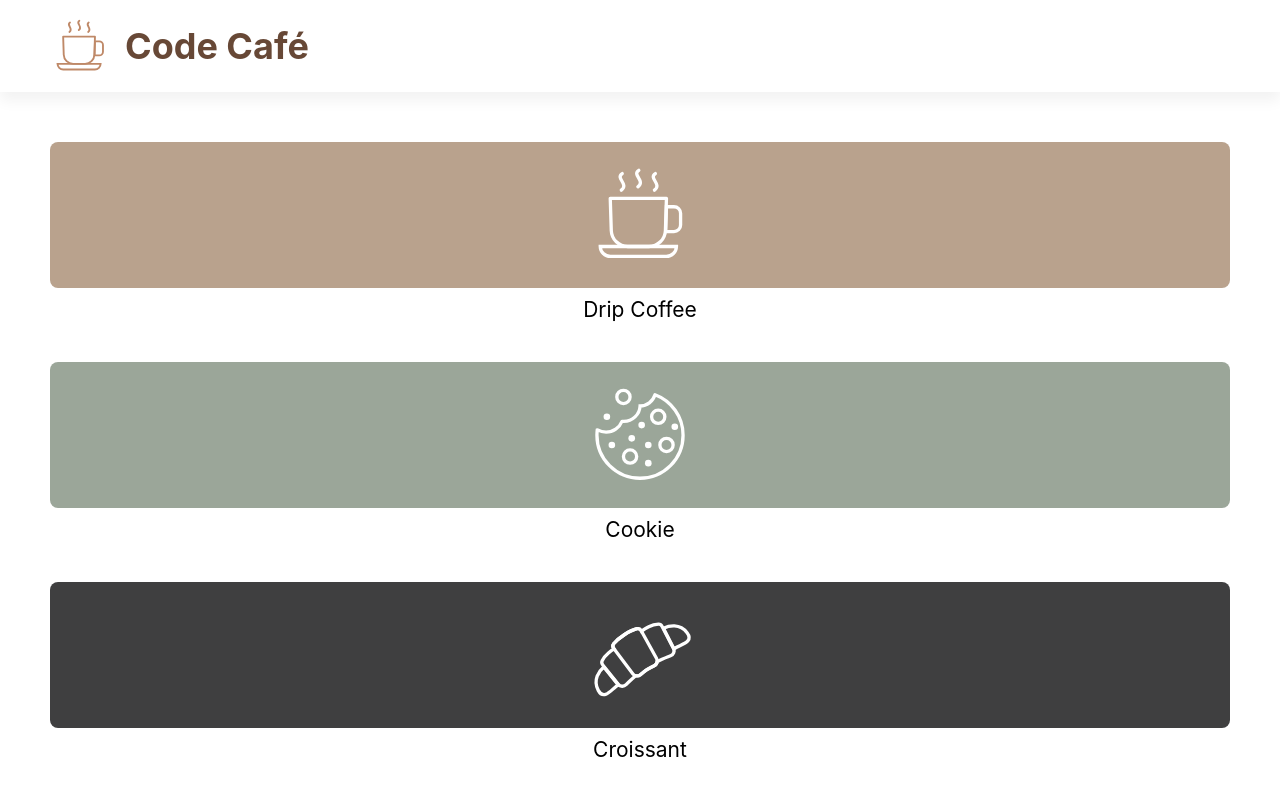
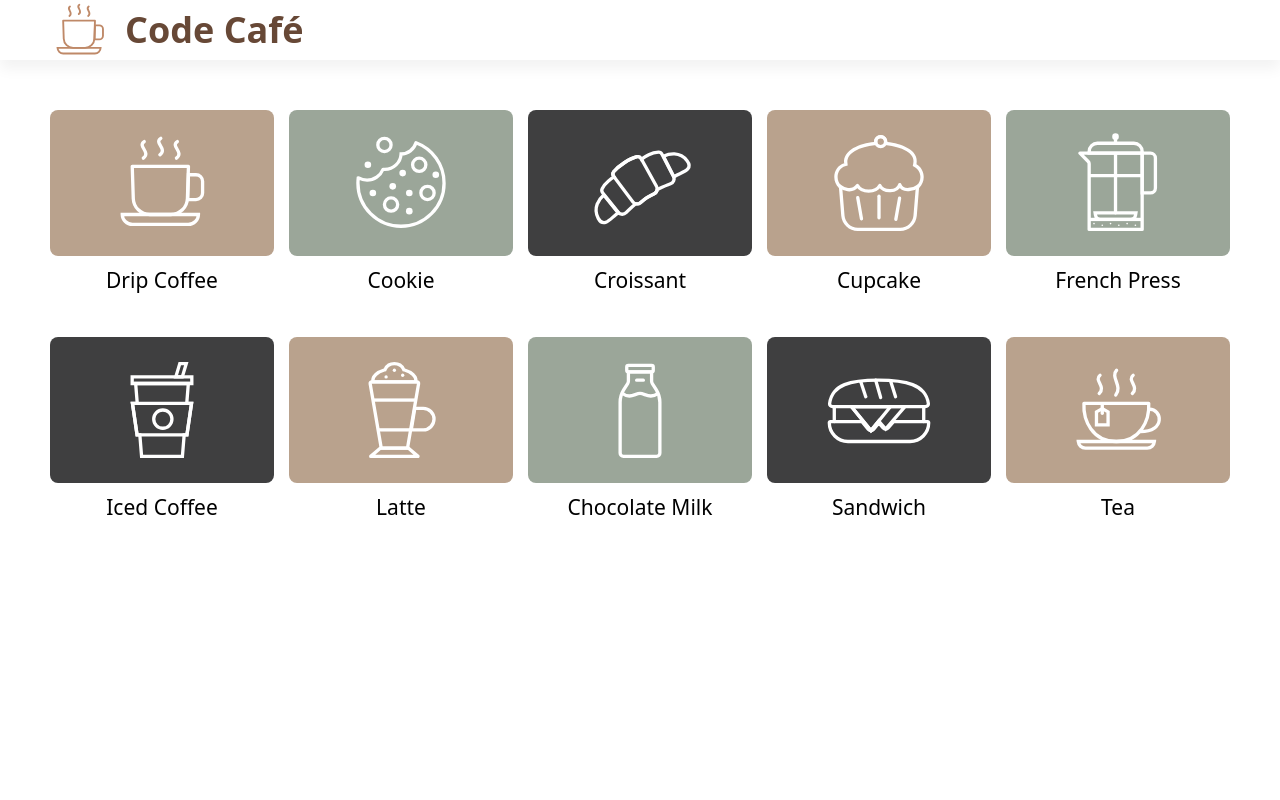
Before and after one commit to tim-perez/code-cafe, a React (Create React App) app: page / in a window 1280 px wide. Shown: the top 800 px of the page. Built offline with nearby package versions, Linux system fonts and the light colour scheme.

Commit message:
applied tailwind

```diff
--- a/src/components/Header.css
+++ b/src/components/Header.css
@@ -1,33 +1,3 @@
-.header-component {
-  display: flex;
-  margin-bottom: 10px;
-  box-shadow: 0px 9px 13px rgb(0 0 0 / 5%);
-  align-items: center;
-  padding: 0 20px;
+.header-component p {
+  @apply text-[#674836];
 }
-
-.header-component img {
-  height: 50px;
-  width: 50px;
-}
-
-.header-component h1 {
-  font-size: 36px;
-  font-weight: 700;
-  color: #674836;
-  margin-left: 15px;
-}
-
-.header-component p {
-  color: #674836;
-}
-
-@media (min-width: 768px) {
-  .header-component {
-    padding: 0 50px;
-  }
-  .header-component img {
-    height: 60px;
-    width: 60px;
-  }
-}
--- a/src/components/Header.js
+++ b/src/components/Header.js
@@ -4,9 +4,9 @@ import './Header.css';
 
 function Header({ title }) {
   return (
-    <header className="header-component">
-      <img src={CoffeeLogo} alt="coffee logo" />
-      <h1>{title}</h1>
+    <header className="flex shadow-[0px_9px_13px_rgb(0_0_0_/_5%)] items-center mb-2.5 px-5 py-0 md:px-[50px] md:py-0">
+      <img className="h-[50px] w-[50px] md:h-[60px] md:w-[60px]" src={CoffeeLogo} alt="coffee logo" />
+      <h1 className="text-4xl font-bold text-[#674836] ml-[15px]">{title}</h1>
     </header>
   );
 }
--- a/src/components/Home.css
+++ b/src/components/Home.css
@@ -1,22 +1,11 @@
-.home-component {
-  display: grid;
-  grid-template-columns: repeat(auto-fix, minmax(150px, 1fr));
-  grid-gap: 32px 10px;
-  padding: 32px 20px;
+.thumbnail-component:nth-child(3n + 2) div {
+  @apply bg-[#9BA699];
 }
 
-.home-component .thumbnail-component:nth-child(3n + 2) div {
-  background-color: #9BA699;
+.thumbnail-component:nth-child(3n + 3) div {
+  @apply bg-[#3F3F40];
 }
 
-.home-component .thumbnail-component:nth-child(3n + 3) div {
-  background-color: #3F3F40;
+.thumbnail-component:hover img {
+  @apply scale-[1.2];
 }
-
-@media (min-width: 768px) {
-  .home-component {
-    grid-template-columns: repeat(auto-fix, minmax(200px, 1fr));
-    padding: 40px 50px;
-    grid-gap: 40px 15px;
-  }
-}
--- a/src/components/Home.js
+++ b/src/components/Home.js
@@ -6,7 +6,7 @@ import ItemType from '../types/item';
 
 function Home({ items }) {
   return (
-    <div className="home-component">
+    <div className="grid grid-cols-[repeat(auto-fit,minmax(150px,1fr))] gap-[32px_10px] px-5 py-8 md:grid-cols-[repeat(auto-fit,minmax(200px,1fr))] md:gap-[40px_15px] md:px-[50px] md:py-10">
       {items.map((item) => (
         <Thumbnail
           key={item.itemId}
--- a/src/components/Thumbnail.css
+++ /dev/null
@@ -1,37 +0,0 @@
-.thumbnail-component {
-  display: flex;
-  flex-direction: column;
-  width: 100%;
-  text-decoration: none;
-  color: black;
-}
-
-.thumbnail-component div {
-  background-color: #B9A28D;
-  border-radius: 8px;
-  display: flex;
-  justify-content: center;
-  align-items: center;
-  padding: 20px 40px;
-}
-
-.thumbnail-component img {
-  height: 106px;
-  width: 106px;
-  transition: transform 333ms ease;
-}
-
-.thumbnail-component p {
-  display: flex;
-  width: 100%;
-  justify-content: center;
-  align-items: center;
-  margin: 9px 0 0;
-  font-size: 21px;
-  text-align: center;
-  white-space: nowrap;
-}
-
-.thumbnail-component:hover img {
-  transform: scale(1.2);
-}
--- a/src/components/Thumbnail.js
+++ b/src/components/Thumbnail.js
@@ -1,16 +1,15 @@
 import PropTypes from 'prop-types';
-import './Thumbnail.css';
 
 function Thumbnail({ image, title }) {
   return (
     <a
       href="#todo"
-      className="thumbnail-component"
+      className="thumbnail-component flex flex-col w-full no-underline text-[black]"
     >
-      <div>
-        <img src={image} alt={title} />
+      <div className="bg-[#B9A28D] flex justify-center items-center px-10 py-5 rounded-lg">
+        <img className="h-[106px] w-[106px] transition-transform duration-[333ms] ease-[ease]" src={image} alt={title} />
       </div>
-      <p>{title}</p>
+      <p className="flex w-full justify-center items-center text-[21px] text-center whitespace-nowrap mt-[9px] mb-0 mx-0">{title}</p>
     </a>
   );
 }
--- a/src/index.css
+++ b/src/index.css
@@ -1,13 +1,3 @@
-body {
-  margin: 0;
-  font-family: -apple-system, BlinkMacSystemFont, 'Segoe UI', 'Roboto', 'Oxygen',
-    'Ubuntu', 'Cantarell', 'Fira Sans', 'Droid Sans', 'Helvetica Neue',
-    sans-serif;
-  -webkit-font-smoothing: antialiased;
-  -moz-osx-font-smoothing: grayscale;
-}
-
-code {
-  font-family: source-code-pro, Menlo, Monaco, Consolas, 'Courier New',
-    monospace;
-}
+@tailwind base;
+@tailwind components;
+@tailwind utilities;
```
Also changed, not shown: 1 other file (tests, documents, lock files or other folders).
